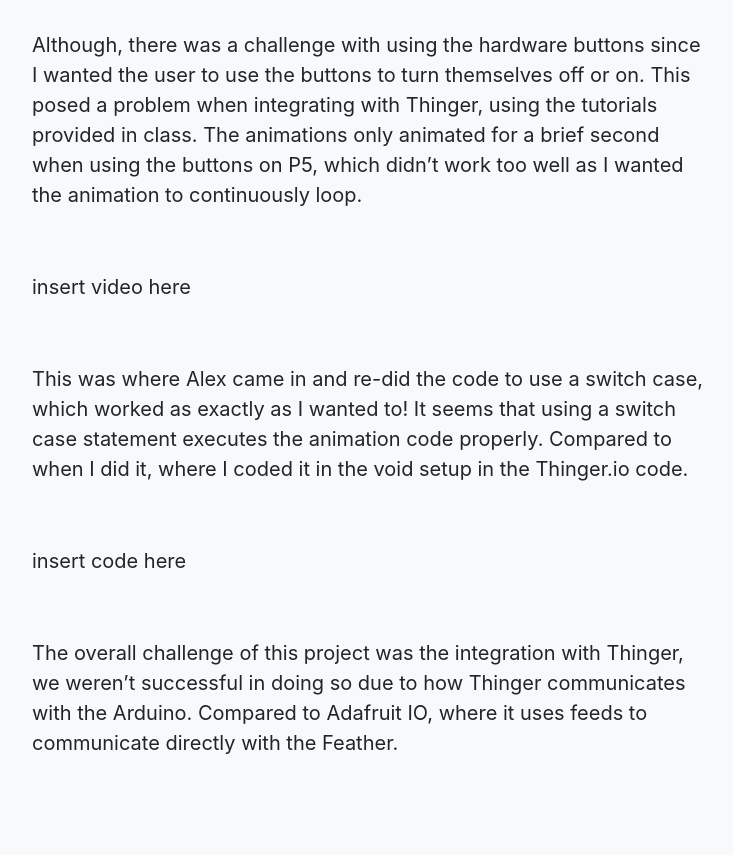
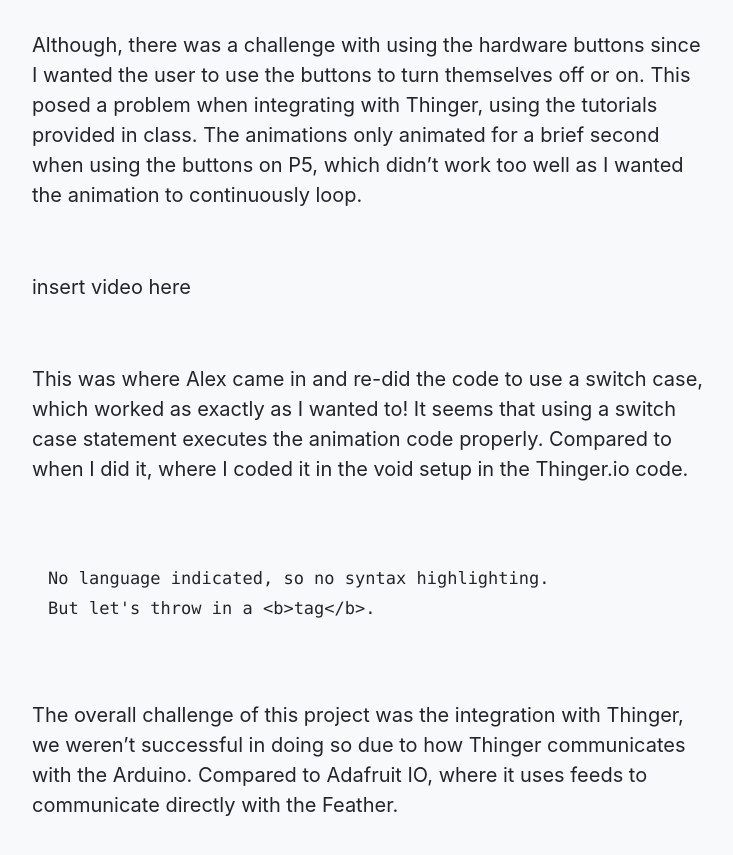
Before and after one commit to ixdwtruong/ixdwtruong.github.io, a Jekyll site: the page built from _posts/0001-01-12-ioe2p2.md, in a window 1280 px wide and 900 px high, scrolled down 8159 px. Shown: the top 855 px of the window, without its empty margins (272-1005 px from the left). Built offline with Jekyll 4.4.1, drawn with Linux system fonts in a browser that asks for light colours.

Commit message:
Update 0001-01-12-ioe2p2.md

````diff
--- a/_posts/0001-01-12-ioe2p2.md
+++ b/_posts/0001-01-12-ioe2p2.md
@@ -146,7 +146,10 @@
 
  <br>
 
-insert code here
+```
+No language indicated, so no syntax highlighting.
+But let's throw in a <b>tag</b>.
+```
 
 <br>
 
````
